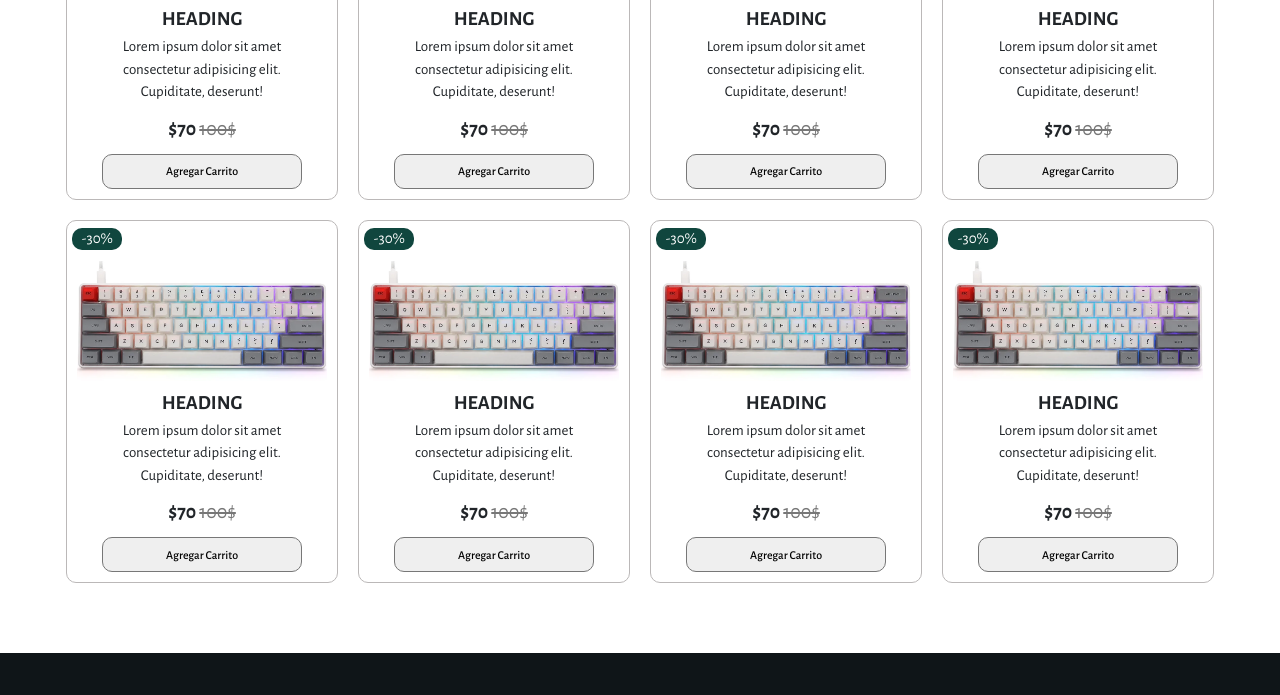
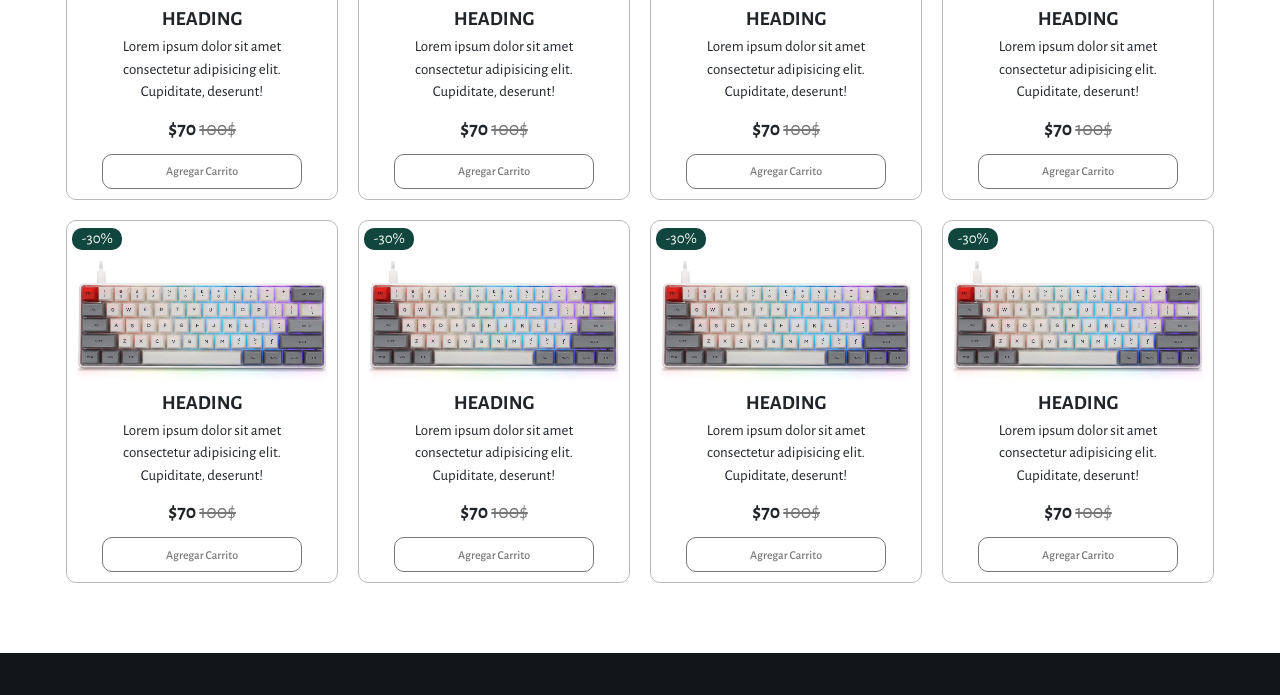
Before and after one commit to Ismael0599/ProyectoFinalCoder, a plain HTML site: page pages/productos.html in a window 1280 px wide. Shown: the part 545-1240 px from the top of the page. Drawn offline with nearby package versions, Linux system fonts and the light colour scheme.

Commit message:
Agrego botones Bootstrap al catálogo de productos

```diff
--- a/css/styles.css
+++ b/css/styles.css
@@ -523,6 +523,7 @@ body {
   border-radius: 1rem;
   border: 1px #777 solid;
   font-size: 1.2rem;
+  color: #777;
   font-weight: 500;
   transition: all 300ms ease;
 }
--- a/pages/productos.html
+++ b/pages/productos.html
@@ -106,7 +106,8 @@
                             <h2>HEADING</h2>
                             <p>Lorem ipsum dolor sit amet consectetur adipisicing elit. Cupiditate, deserunt!</p>
                             <p class="cards-price">$70 <span>100$</span></p>
-                            <button class="btn-card-cart">Agregar Carrito</button>
+                            <!-- botón Bootstrap -->
+                            <button type="button" class="btn btn-outline-primary btn-card-cart">Agregar Carrito</button>
                         </div>
                     </article>
                     <!-- Producto 2 -->
@@ -119,7 +120,8 @@
                             <h2>HEADING</h2>
                             <p>Lorem ipsum dolor sit amet consectetur adipisicing elit. Cupiditate, deserunt!</p>
                             <p class="cards-price">$70 <span>100$</span></p>
-                            <button class="btn-card-cart">Agregar Carrito</button>
+                            <!-- botón Bootstrap -->
+                            <button type="button" class="btn btn-outline-primary btn-card-cart">Agregar Carrito</button>
                         </div>
 
                     </article>
@@ -133,7 +135,8 @@
                             <h2>HEADING</h2>
                             <p>Lorem ipsum dolor sit amet consectetur adipisicing elit. Cupiditate, deserunt!</p>
                             <p class="cards-price">$70 <span>100$</span></p>
-                            <button class="btn-card-cart">Agregar Carrito</button>
+                            <!-- botón Bootstrap -->
+                            <button type="button" class="btn btn-outline-primary btn-card-cart">Agregar Carrito</button>
                         </div>
                     </article>
                     <!-- Producto 4 -->
@@ -146,7 +149,8 @@
                             <h2>HEADING</h2>
                             <p>Lorem ipsum dolor sit amet consectetur adipisicing elit. Cupiditate, deserunt!</p>
                             <p class="cards-price">$70 <span>100$</span></p>
-                            <button class="btn-card-cart">Agregar Carrito</button>
+                            <!-- botón Bootstrap -->
+                            <button type="button" class="btn btn-outline-primary btn-card-cart">Agregar Carrito</button>
                         </div>
                     </article>
                     <!-- Producto 5 -->
@@ -159,7 +163,8 @@
                             <h2>HEADING</h2>
                             <p>Lorem ipsum dolor sit amet consectetur adipisicing elit. Cupiditate, deserunt!</p>
                             <p class="cards-price">$70 <span>100$</span></p>
-                            <button class="btn-card-cart">Agregar Carrito</button>
+                            <!-- botón Bootstrap -->
+                            <button type="button" class="btn btn-outline-primary btn-card-cart">Agregar Carrito</button>
                         </div>
                     </article>
                     <!-- Producto 6 -->
@@ -172,7 +177,8 @@
                             <h2>HEADING</h2>
                             <p>Lorem ipsum dolor sit amet consectetur adipisicing elit. Cupiditate, deserunt!</p>
                             <p class="cards-price">$70 <span>100$</span></p>
-                            <button class="btn-card-cart">Agregar Carrito</button>
+                            <!-- botón Bootstrap -->
+                            <button type="button" class="btn btn-outline-primary btn-card-cart">Agregar Carrito</button>
                         </div>
                     </article>
                     <!-- Producto 7 -->
@@ -185,7 +191,8 @@
                             <h2>HEADING</h2>
                             <p>Lorem ipsum dolor sit amet consectetur adipisicing elit. Cupiditate, deserunt!</p>
                             <p class="cards-price">$70 <span>100$</span></p>
-                            <button class="btn-card-cart">Agregar Carrito</button>
+                            <!-- botón Bootstrap -->
+                            <button type="button" class="btn btn-outline-primary btn-card-cart">Agregar Carrito</button>
                         </div>
                     </article>
                     <!-- Producto 8 -->
@@ -198,7 +205,8 @@
                             <h2>HEADING</h2>
                             <p>Lorem ipsum dolor sit amet consectetur adipisicing elit. Cupiditate, deserunt!</p>
                             <p class="cards-price">$70 <span>100$</span></p>
-                            <button class="btn-card-cart">Agregar Carrito</button>
+                            <!-- botón Bootstrap -->
+                            <button type="button" class="btn btn-outline-primary btn-card-cart">Agregar Carrito</button>
                         </div>
                     </article>
                 </div>
@@ -211,7 +219,7 @@
             <div class="footer-box">
                 <div class="footer-logo">
                     <a href="../index.html">
-                    <img src="../assets/logo_clicky.png" alt="Logo de la Página"/>
+                        <img src="../assets/logo_clicky.png" alt="Logo de la Página" />
                     </a>
                 </div>
                 <div class="social">
```
Lines whose indentation alone changed are shown as unchanged.
